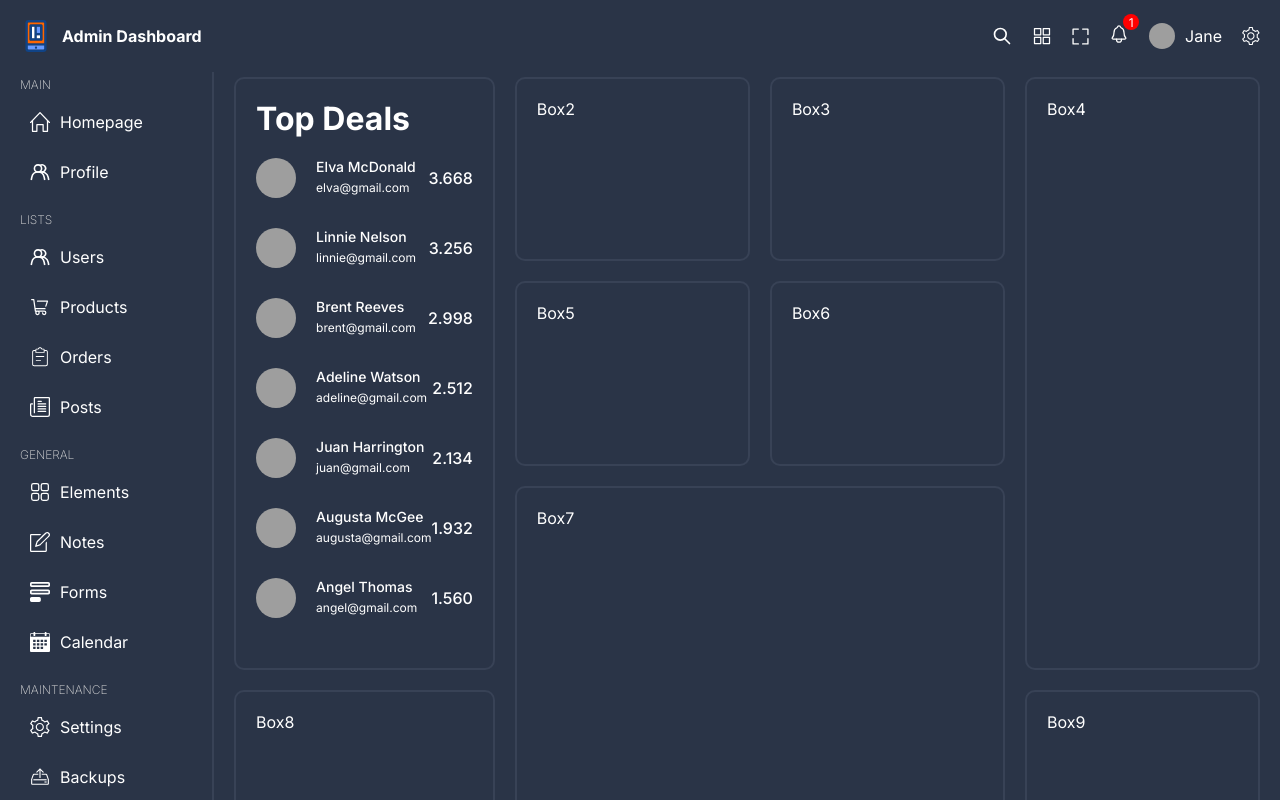
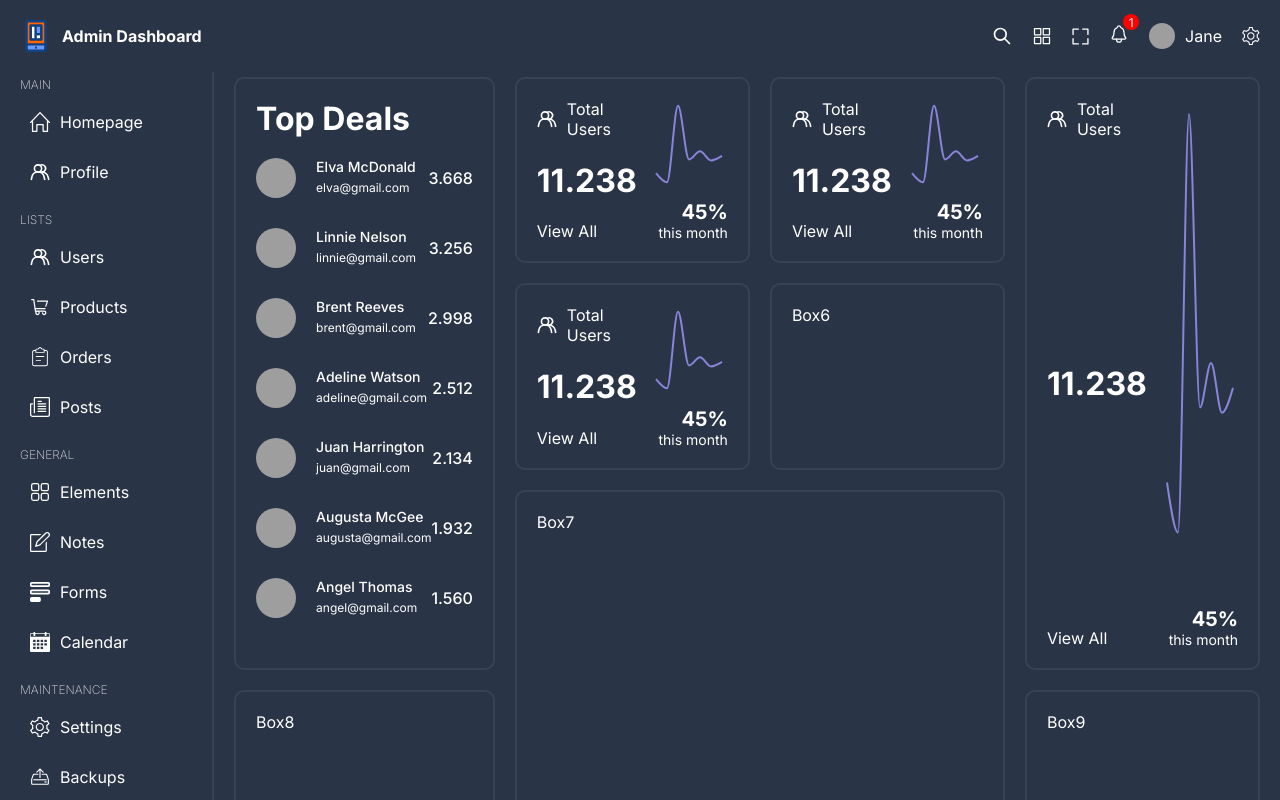
Before and after one commit to Alphairus/Admin-Dashboard, a React (Vite) app: page / in a window 1280 px wide. Shown: the top 800 px of the page. Built offline with nearby package versions, Linux system fonts and the light colour scheme; grey boxes are pictures that could not be loaded.

Commit message:
TinyLineChart design

```diff
--- a/package.json
+++ b/package.json
@@ -13,6 +13,7 @@
     "react": "^18.2.0",
     "react-dom": "^18.2.0",
     "react-router-dom": "^6.14.2",
+    "recharts": "^2.7.3",
     "sass": "^1.64.2"
   },
   "devDependencies": {
--- /dev/null
+++ b/src/components/chartBox/ChartBox.tsx
@@ -0,0 +1,91 @@
+import "./chartBox.scss";
+import { Link } from "react-router-dom";
+import { ResponsiveContainer, LineChart, Line, Tooltip } from "recharts"
+
+
+const data = [
+    {
+      name: 'Page A',
+      uv: 4000,
+      pv: 2400,
+      amt: 2400,
+    },
+    {
+      name: 'Page B',
+      uv: 3000,
+      pv: 1398,
+      amt: 2210,
+    },
+    {
+      name: 'Page C',
+      uv: 2000,
+      pv: 9800,
+      amt: 2290,
+    },
+    {
+      name: 'Page D',
+      uv: 2780,
+      pv: 3908,
+      amt: 2000,
+    },
+    {
+      name: 'Page E',
+      uv: 1890,
+      pv: 4800,
+      amt: 2181,
+    },
+    {
+      name: 'Page F',
+      uv: 2390,
+      pv: 3800,
+      amt: 2500,
+    },
+    {
+      name: 'Page G',
+      uv: 3490,
+      pv: 4300,
+      amt: 2100,
+    },
+  ];
+
+
+const ChartBox = () => {
+  return (
+    <div className="chartBox">
+      <div className="boxInfo">
+      <div className="title">
+        <img src="/user.svg" alt="" />
+        <span>Total Users</span>
+      </div>
+      <h1>11.238</h1>
+      <Link to="/">View All</Link>
+      </div>
+      <div className="chartInfo">
+        <div className="chart">
+        <ResponsiveContainer width="100%" height="100%">
+        <LineChart width={300} height={100} data={data}>
+            <Tooltip
+            contentStyle={{background:"transparent", border:"none"}}
+            labelStyle={{display:"none"}}
+            position={{x: 10, y: 60}}
+            />
+          <Line
+            type="monotone"
+            dataKey="pv"
+            stroke="#8884d8"
+            strokeWidth={2}
+            dot={false}
+           />
+        </LineChart>
+      </ResponsiveContainer>
+        </div>
+        <div className="texts">
+            <span className="percentage">45%</span>
+            <span className="duration">this month</span>
+        </div>
+      </div>
+    </div>
+  )
+}
+
+export default ChartBox
--- /dev/null
+++ b/src/components/chartBox/chartBox.scss
@@ -0,0 +1,45 @@
+.chartBox {
+    display: flex;
+    height: 100%;
+
+    .boxInfo{
+        flex: 3;
+        display: flex;
+        flex-direction: column;
+        justify-content: space-between;
+
+
+        .title{
+            display: flex;
+            align-items: center;
+            gap: 10px;
+        }
+    }
+
+    .chartInfo{
+        flex: 2;
+        display: flex;
+        flex-direction: column;
+        justify-content: space-between;
+
+        .chart{
+            width: 100%;
+            height: 100%;
+        }
+
+        .texts{
+            display: flex;
+            flex-direction: column;
+            text-align: right;
+
+            .percentage{
+                font-weight: bold;
+                font-size: 20px;
+            }
+
+            .duration{
+                font-size: 14px;
+            }
+        }
+    }
+}
--- a/src/pages/home/Home.tsx
+++ b/src/pages/home/Home.tsx
@@ -1,3 +1,4 @@
+import ChartBox from "../../components/chartBox/ChartBox"
 import TopBox from "../../components/topBox/TopBox"
 import "./home.scss"
 
@@ -7,10 +8,10 @@
       <div className="box box1">
         <TopBox />
       </div>
-      <div className="box box2">Box2</div>
-      <div className="box box3">Box3</div>
-      <div className="box box4">Box4</div>
-      <div className="box box5">Box5</div>
+      <div className="box box2"><ChartBox/></div>
+      <div className="box box3"><ChartBox/></div>
+      <div className="box box4"><ChartBox/></div>
+      <div className="box box5"><ChartBox/></div>
       <div className="box box6">Box6</div>
       <div className="box box7">Box7</div>
       <div className="box box8">Box8</div>
```
Also changed, not shown: 1 other file (tests, documents, lock files or other folders).
